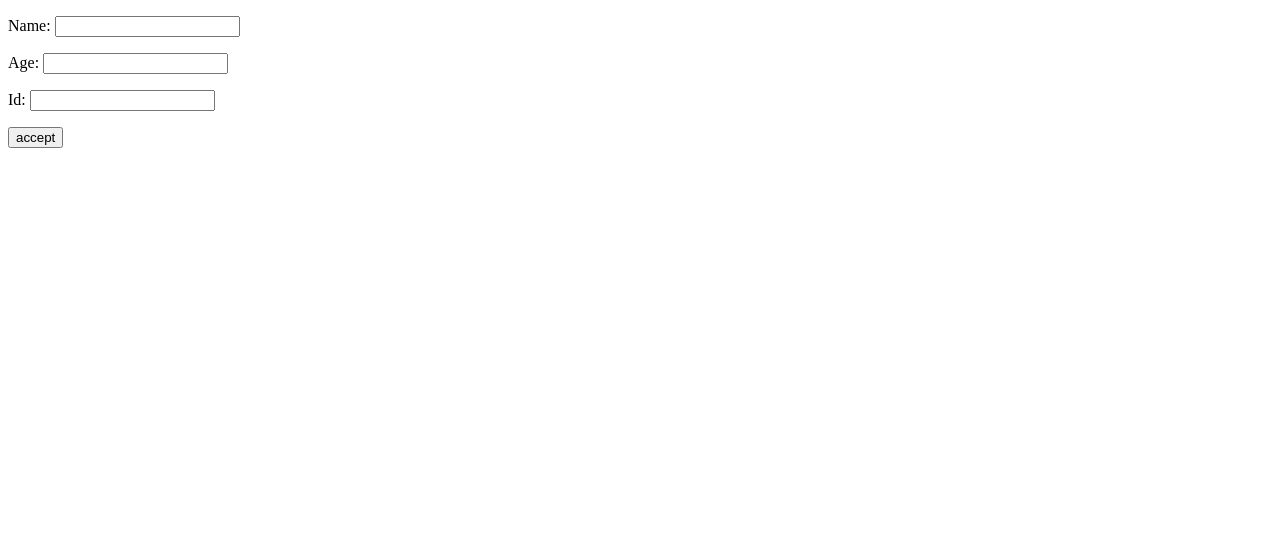
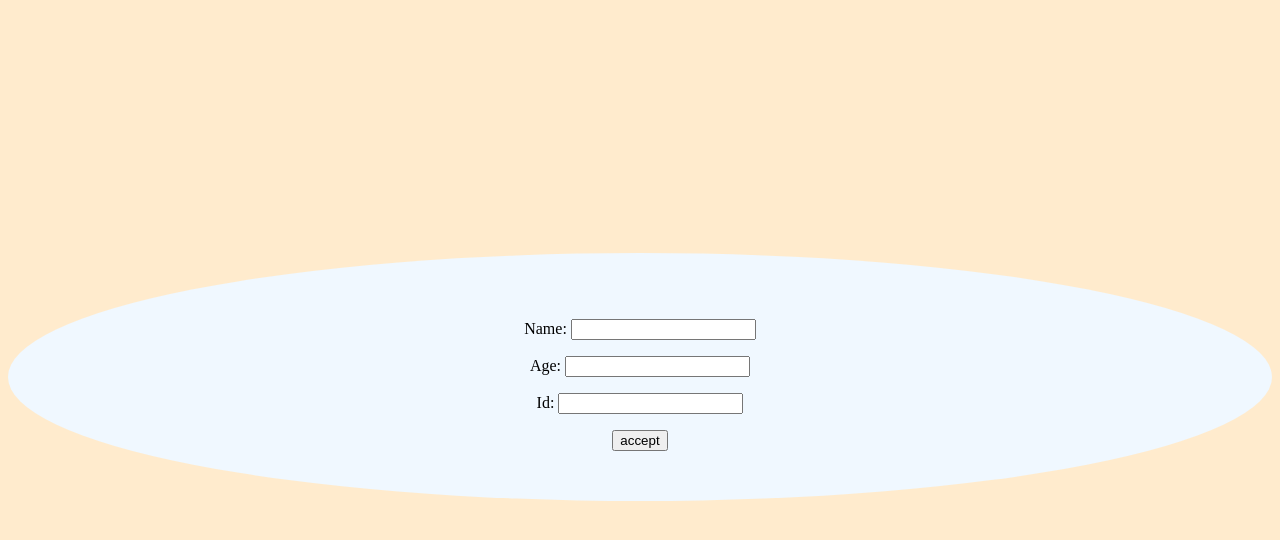
Before and after one commit to MutharasuArchunan13/Django, a Django app: page /forms/form/ in a window 1280 px wide. Shown: the top 540 px of the page. Run offline with Django 3.2, Linux system fonts and the light colour scheme.

Commit message:
updated version

```diff
--- /dev/null
+++ b/forms/static/formsdemo/forms.css
@@ -0,0 +1,11 @@
+body{
+    justify-content: center;
+    text-align: center;
+    background-color:blanchedalmond ;
+}
+form{
+    background-color: aliceblue;
+    border-radius: 100%;
+    padding: 50px;
+    margin-top: 20%;
+}
--- a/forms/templates/formsdemo/forms.html
+++ b/forms/templates/formsdemo/forms.html
@@ -5,6 +5,7 @@
     <meta charset="UTF-8">
     <meta name="viewport" content="width=device-width, initial-scale=1.0">
     <title>Model File</title>
+    <link rel="stylesheet" href="{%static 'formsdemo/forms.css'%}">
 </head>
 <body >
     <form method ="POST">
```
